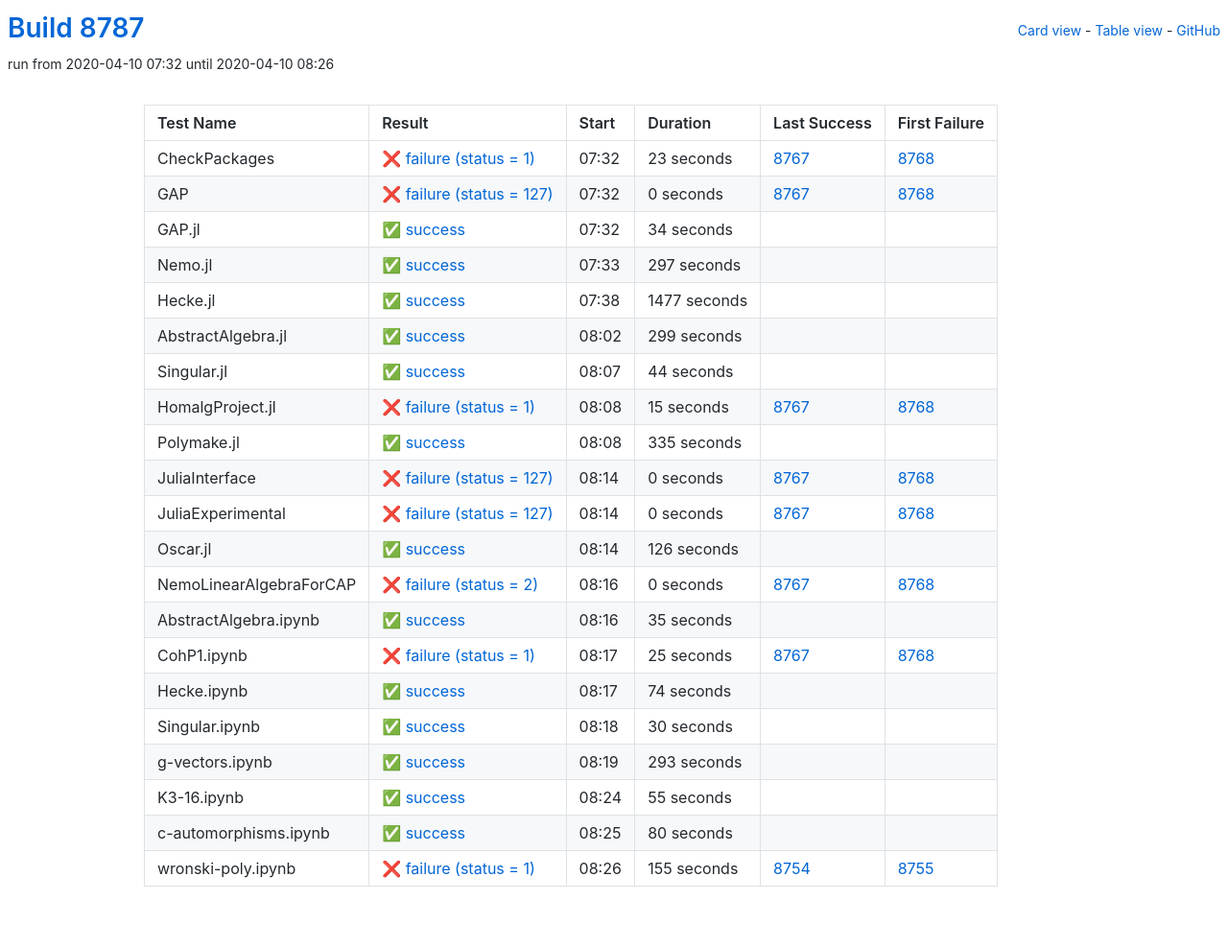
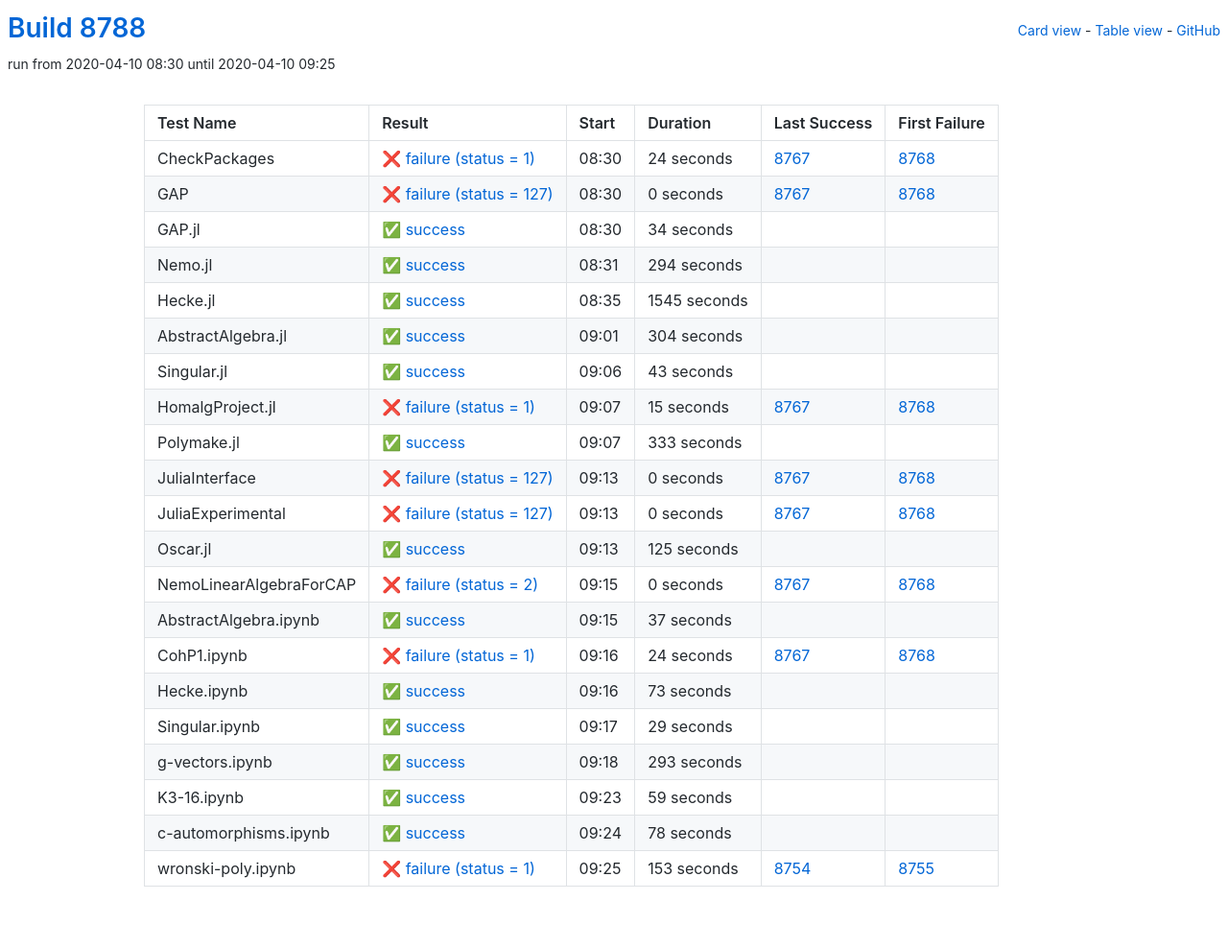
Before and after one commit to oscar-system/oscar-ci-status, a Jekyll site: the page built from table.html, in a window 1280 px wide. Shown: the whole page at 96% size. Built offline with Jekyll 4.4.1, drawn with Linux system fonts in a browser that asks for light colours.

Commit message:
Build 8788

```diff
--- a/_data/ci.yml
+++ b/_data/ci.yml
@@ -1,16 +1,16 @@
-build: 8787
-build_url: https://oscarci.mathematik.uni-kl.de/job/oscar/8787/
+build: 8788
+build_url: https://oscarci.mathematik.uni-kl.de/job/oscar/8788/
 job: oscar
 tests:
-- duration: 23
+- duration: 24
   exitcode: 1
   first_failure: 8768
   first_failure_url: https://oscarci.mathematik.uni-kl.de/job/oscar/8768/
   last_success: 8767
   last_success_url: https://oscarci.mathematik.uni-kl.de/job/oscar/8767/
-  log: https://oscarci.mathematik.uni-kl.de/job/oscar/8787/artifact/logs/build-8787/CheckPackages.log
+  log: https://oscarci.mathematik.uni-kl.de/job/oscar/8788/artifact/logs/build-8788/CheckPackages.log
   name: CheckPackages
-  start: 2020-04-10 07:32
+  start: 2020-04-10 08:30
   status: failure
   success: false
 - duration: 0
@@ -19,9 +19,9 @@
   first_failure_url: https://oscarci.mathematik.uni-kl.de/job/oscar/8768/
   last_success: 8767
   last_success_url: https://oscarci.mathematik.uni-kl.de/job/oscar/8767/
-  log: https://oscarci.mathematik.uni-kl.de/job/oscar/8787/artifact/logs/build-8787/GAP.log
+  log: https://oscarci.mathematik.uni-kl.de/job/oscar/8788/artifact/logs/build-8788/GAP.log
   name: GAP
-  start: 2020-04-10 07:32
+  start: 2020-04-10 08:30
   status: failure
   success: false
 - duration: 34
@@ -30,53 +30,53 @@
   first_failure_url: null
   last_success: false
   last_success_url: null
-  log: https://oscarci.mathematik.uni-kl.de/job/oscar/8787/artifact/logs/build-8787/GAP.jl.log
+  log: https://oscarci.mathematik.uni-kl.de/job/oscar/8788/artifact/logs/build-8788/GAP.jl.log
   name: GAP.jl
-  start: 2020-04-10 07:32
+  start: 2020-04-10 08:30
   status: success
   success: true
-- duration: 297
+- duration: 294
   exitcode: 0
   first_failure: false
   first_failure_url: null
   last_success: false
   last_success_url: null
-  log: https://oscarci.mathematik.uni-kl.de/job/oscar/8787/artifact/logs/build-8787/Nemo.jl.log
+  log: https://oscarci.mathematik.uni-kl.de/job/oscar/8788/artifact/logs/build-8788/Nemo.jl.log
   name: Nemo.jl
-  start: 2020-04-10 07:33
+  start: 2020-04-10 08:31
   status: success
   success: true
-- duration: 1477
+- duration: 1545
   exitcode: 0
   first_failure: false
   first_failure_url: null
   last_success: false
   last_success_url: null
-  log: https://oscarci.mathematik.uni-kl.de/job/oscar/8787/artifact/logs/build-8787/Hecke.jl.log
+  log: https://oscarci.mathematik.uni-kl.de/job/oscar/8788/artifact/logs/build-8788/Hecke.jl.log
   name: Hecke.jl
-  start: 2020-04-10 07:38
+  start: 2020-04-10 08:35
   status: success
   success: true
-- duration: 299
+- duration: 304
   exitcode: 0
   first_failure: false
   first_failure_url: null
   last_success: false
   last_success_url: null
-  log: https://oscarci.mathematik.uni-kl.de/job/oscar/8787/artifact/logs/build-8787/AbstractAlgebra.jl.log
+  log: https://oscarci.mathematik.uni-kl.de/job/oscar/8788/artifact/logs/build-8788/AbstractAlgebra.jl.log
   name: AbstractAlgebra.jl
-  start: 2020-04-10 08:02
+  start: 2020-04-10 09:01
   status: success
   success: true
-- duration: 44
+- duration: 43
   exitcode: 0
   first_failure: false
   first_failure_url: null
   last_success: false
   last_success_url: null
-  log: https://oscarci.mathematik.uni-kl.de/job/oscar/8787/artifact/logs/build-8787/Singular.jl.log
+  log: https://oscarci.mathematik.uni-kl.de/job/oscar/8788/artifact/logs/build-8788/Singular.jl.log
   name: Singular.jl
-  start: 2020-04-10 08:07
+  start: 2020-04-10 09:06
   status: success
   success: true
 - duration: 15
@@ -85,20 +85,20 @@
   first_failure_url: https://oscarci.mathematik.uni-kl.de/job/oscar/8768/
   last_success: 8767
   last_success_url: https://oscarci.mathematik.uni-kl.de/job/oscar/8767/
-  log: https://oscarci.mathematik.uni-kl.de/job/oscar/8787/artifact/logs/build-8787/HomalgProject.jl.log
+  log: https://oscarci.mathematik.uni-kl.de/job/oscar/8788/artifact/logs/build-8788/HomalgProject.jl.log
   name: HomalgProject.jl
-  start: 2020-04-10 08:08
+  start: 2020-04-10 09:07
   status: failure
   success: false
-- duration: 335
+- duration: 333
   exitcode: 0
   first_failure: false
   first_failure_url: null
   last_success: false
   last_success_url: null
-  log: https://oscarci.mathematik.uni-kl.de/job/oscar/8787/artifact/logs/build-8787/Polymake.jl.log
+  log: https://oscarci.mathematik.uni-kl.de/job/oscar/8788/artifact/logs/build-8788/Polymake.jl.log
   name: Polymake.jl
-  start: 2020-04-10 08:08
+  start: 2020-04-10 09:07
   status: success
   success: true
 - duration: 0
@@ -107,9 +107,9 @@
   first_failure_url: https://oscarci.mathematik.uni-kl.de/job/oscar/8768/
   last_success: 8767
   last_success_url: https://oscarci.mathematik.uni-kl.de/job/oscar/8767/
-  log: https://oscarci.mathematik.uni-kl.de/job/oscar/8787/artifact/logs/build-8787/JuliaInterface.log
+  log: https://oscarci.mathematik.uni-kl.de/job/oscar/8788/artifact/logs/build-8788/JuliaInterface.log
   name: JuliaInterface
-  start: 2020-04-10 08:14
+  start: 2020-04-10 09:13
   status: failure
   success: false
 - duration: 0
@@ -118,20 +118,20 @@
   first_failure_url: https://oscarci.mathematik.uni-kl.de/job/oscar/8768/
   last_success: 8767
   last_success_url: https://oscarci.mathematik.uni-kl.de/job/oscar/8767/
-  log: https://oscarci.mathematik.uni-kl.de/job/oscar/8787/artifact/logs/build-8787/JuliaExperimental.log
+  log: https://oscarci.mathematik.uni-kl.de/job/oscar/8788/artifact/logs/build-8788/JuliaExperimental.log
   name: JuliaExperimental
-  start: 2020-04-10 08:14
+  start: 2020-04-10 09:13
   status: failure
   success: false
-- duration: 126
+- duration: 125
   exitcode: 0
   first_failure: false
   first_failure_url: null
   last_success: false
   last_success_url: null
-  log: https://oscarci.mathematik.uni-kl.de/job/oscar/8787/artifact/logs/build-8787/Oscar.jl.log
+  log: https://oscarci.mathematik.uni-kl.de/job/oscar/8788/artifact/logs/build-8788/Oscar.jl.log
   name: Oscar.jl
-  start: 2020-04-10 08:14
+  start: 2020-04-10 09:13
   status: success
   success: true
 - duration: 0
@@ -140,53 +140,53 @@
   first_failure_url: https://oscarci.mathematik.uni-kl.de/job/oscar/8768/
   last_success: 8767
   last_success_url: https://oscarci.mathematik.uni-kl.de/job/oscar/8767/
-  log: https://oscarci.mathematik.uni-kl.de/job/oscar/8787/artifact/logs/build-8787/NemoLinearAlgebraForCAP.log
+  log: https://oscarci.mathematik.uni-kl.de/job/oscar/8788/artifact/logs/build-8788/NemoLinearAlgebraForCAP.log
   name: NemoLinearAlgebraForCAP
-  start: 2020-04-10 08:16
+  start: 2020-04-10 09:15
   status: failure
   success: false
-- duration: 35
+- duration: 37
   exitcode: 0
   first_failure: false
   first_failure_url: null
   last_success: false
   last_success_url: null
-  log: https://oscarci.mathematik.uni-kl.de/job/oscar/8787/artifact/logs/build-8787/AbstractAlgebra.ipynb.log
+  log: https://oscarci.mathematik.uni-kl.de/job/oscar/8788/artifact/logs/build-8788/AbstractAlgebra.ipynb.log
   name: AbstractAlgebra.ipynb
-  start: 2020-04-10 08:16
+  start: 2020-04-10 09:15
   status: success
   success: true
-- duration: 25
+- duration: 24
   exitcode: 1
   first_failure: 8768
   first_failure_url: https://oscarci.mathematik.uni-kl.de/job/oscar/8768/
   last_success: 8767
   last_success_url: https://oscarci.mathematik.uni-kl.de/job/oscar/8767/
-  log: https://oscarci.mathematik.uni-kl.de/job/oscar/8787/artifact/logs/build-8787/CohP1.ipynb.log
+  log: https://oscarci.mathematik.uni-kl.de/job/oscar/8788/artifact/logs/build-8788/CohP1.ipynb.log
   name: CohP1.ipynb
-  start: 2020-04-10 08:17
+  start: 2020-04-10 09:16
   status: failure
   success: false
-- duration: 74
+- duration: 73
   exitcode: 0
   first_failure: false
   first_failure_url: null
   last_success: false
   last_success_url: null
-  log: https://oscarci.mathematik.uni-kl.de/job/oscar/8787/artifact/logs/build-8787/Hecke.ipynb.log
+  log: https://oscarci.mathematik.uni-kl.de/job/oscar/8788/artifact/logs/build-8788/Hecke.ipynb.log
   name: Hecke.ipynb
-  start: 2020-04-10 08:17
+  start: 2020-04-10 09:16
   status: success
   success: true
-- duration: 30
+- duration: 29
   exitcode: 0
   first_failure: false
   first_failure_url: null
   last_success: false
   last_success_url: null
-  log: https://oscarci.mathematik.uni-kl.de/job/oscar/8787/artifact/logs/build-8787/Singular.ipynb.log
+  log: https://oscarci.mathematik.uni-kl.de/job/oscar/8788/artifact/logs/build-8788/Singular.ipynb.log
   name: Singular.ipynb
-  start: 2020-04-10 08:18
+  start: 2020-04-10 09:17
   status: success
   success: true
 - duration: 293
@@ -195,41 +195,41 @@
   first_failure_url: null
   last_success: false
   last_success_url: null
-  log: https://oscarci.mathematik.uni-kl.de/job/oscar/8787/artifact/logs/build-8787/g-vectors.ipynb.log
+  log: https://oscarci.mathematik.uni-kl.de/job/oscar/8788/artifact/logs/build-8788/g-vectors.ipynb.log
   name: g-vectors.ipynb
-  start: 2020-04-10 08:19
+  start: 2020-04-10 09:18
   status: success
   success: true
-- duration: 55
+- duration: 59
   exitcode: 0
   first_failure: false
   first_failure_url: null
   last_success: false
   last_success_url: null
-  log: https://oscarci.mathematik.uni-kl.de/job/oscar/8787/artifact/logs/build-8787/K3-16.ipynb.log
+  log: https://oscarci.mathematik.uni-kl.de/job/oscar/8788/artifact/logs/build-8788/K3-16.ipynb.log
   name: K3-16.ipynb
-  start: 2020-04-10 08:24
+  start: 2020-04-10 09:23
   status: success
   success: true
-- duration: 80
+- duration: 78
   exitcode: 0
   first_failure: false
   first_failure_url: null
   last_success: false
   last_success_url: null
-  log: https://oscarci.mathematik.uni-kl.de/job/oscar/8787/artifact/logs/build-8787/c-automorphisms.ipynb.log
+  log: https://oscarci.mathematik.uni-kl.de/job/oscar/8788/artifact/logs/build-8788/c-automorphisms.ipynb.log
   name: c-automorphisms.ipynb
-  start: 2020-04-10 08:25
+  start: 2020-04-10 09:24
   status: success
   success: true
-- duration: 155
+- duration: 153
   exitcode: 1
   first_failure: 8755
   first_failure_url: https://oscarci.mathematik.uni-kl.de/job/oscar/8755/
   last_success: 8754
   last_success_url: https://oscarci.mathematik.uni-kl.de/job/oscar/8754/
-  log: https://oscarci.mathematik.uni-kl.de/job/oscar/8787/artifact/logs/build-8787/wronski-poly.ipynb.log
+  log: https://oscarci.mathematik.uni-kl.de/job/oscar/8788/artifact/logs/build-8788/wronski-poly.ipynb.log
   name: wronski-poly.ipynb
-  start: 2020-04-10 08:26
+  start: 2020-04-10 09:25
   status: failure
   success: false
```
Also changed, not shown: README.md.
